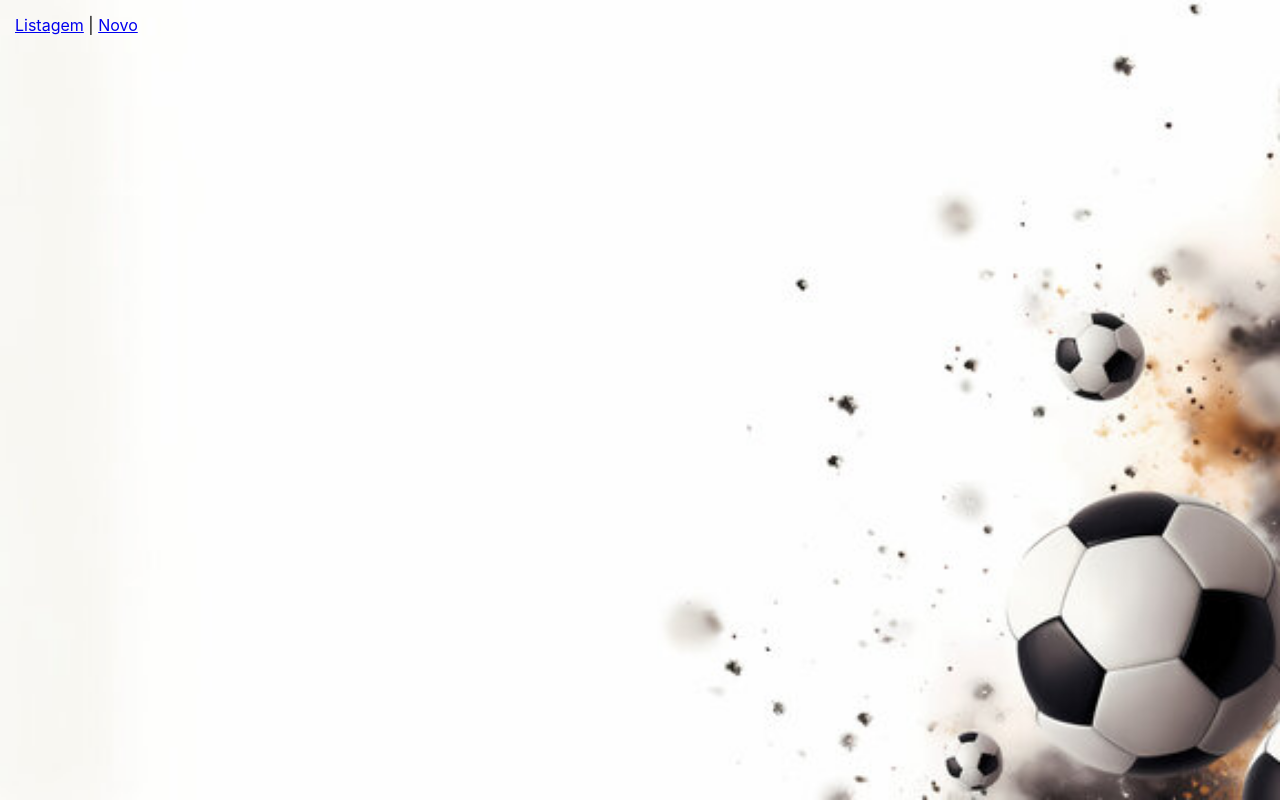
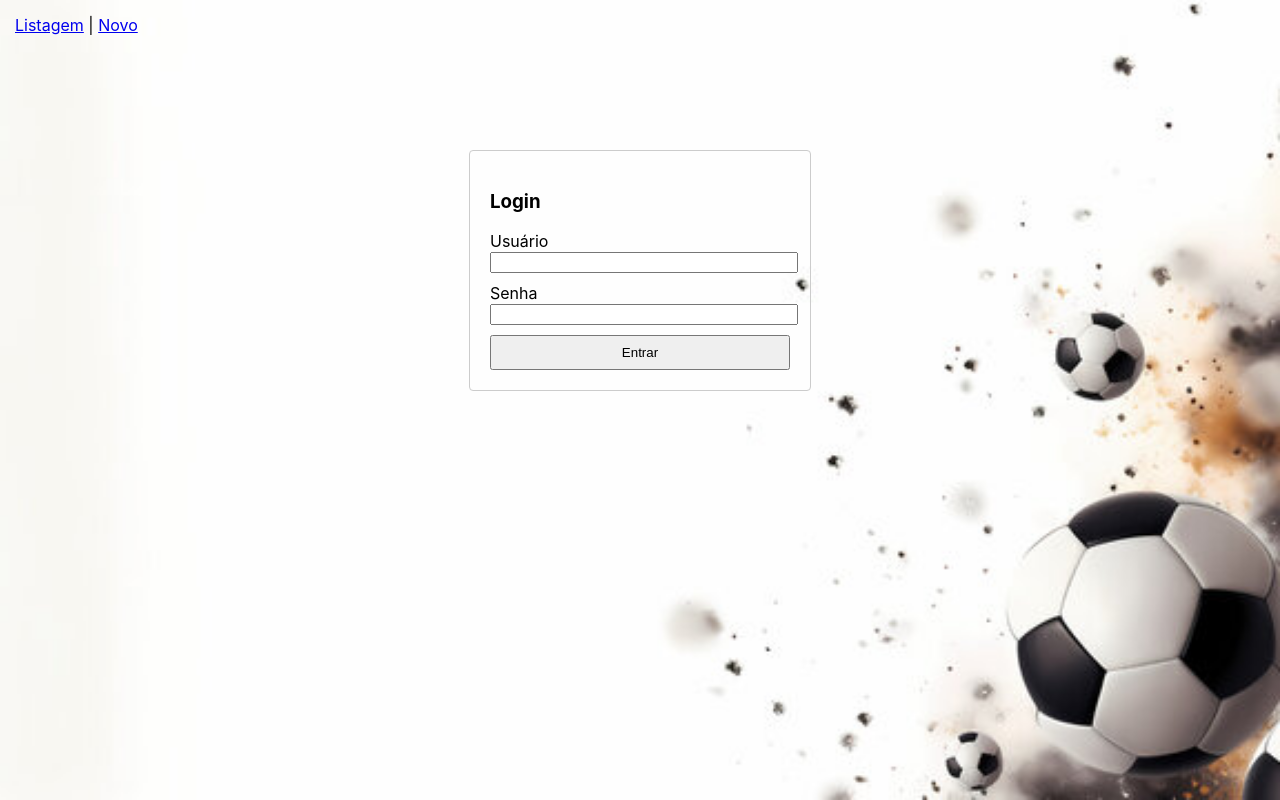
Before and after one commit to robzd/react-project-IR, a React (Create React App) app in the folder OneDrive/Área de Trabalho/interfaces projeto/irprojeto/: page /login in a window 1280 px wide. Before the commit this address had no page. Built offline with nearby package versions, Linux system fonts and the light colour scheme.

Commit message:
login funcionando, token com bug de entrar automatico e falta o logout

```diff
--- a/OneDrive/Área de Trabalho/interfaces projeto/irprojeto/package.json
+++ b/OneDrive/Área de Trabalho/interfaces projeto/irprojeto/package.json
@@ -20,7 +20,7 @@
     "react": "^18.2.0",
     "react-dom": "^18.2.0",
     "react-router-dom": "^6.11.2",
-    "react-scripts": "5.0.1",
+    "react-scripts": "^5.0.1",
     "typescript": "^4.9.5",
     "web-vitals": "^2.1.4"
   },
--- a/OneDrive/Área de Trabalho/interfaces projeto/irprojeto/src/App.tsx
+++ b/OneDrive/Área de Trabalho/interfaces projeto/irprojeto/src/App.tsx
@@ -1,32 +1,11 @@
-import { BrowserRouter, Routes, Route, Link } from "react-router-dom";
-import Listagem from "./pages/Listagem";
-import Detalhe from "./pages/Detalhe";
-import Perfil from "./pages/Perfil";
-import Formulario from "./pages/Formulario";
-import wallp from "./assets/wallp2.jpg";
+import { AuthProvider } from "./provider/authProvider";
+import Routes from "./routes";
 
 function App() {
   return (
-    <BrowserRouter>
-      <div
-        style={{
-          backgroundImage: `url(${wallp})`,
-          minHeight: "100vh",
-          backgroundSize: "cover",
-        }}
-      >
-        <nav style={{ padding: "15px" }}>
-          <Link to="/">Listagem</Link> | <Link to="/novo">Novo</Link>
-        </nav>
-        <Routes>
-          <Route path="/" element={<Listagem />} />
-          <Route path="/novo" element={<Formulario />} />
-          <Route path="/editar/:id" element={<Formulario />} />
-          <Route path="/detalhe/:id" element={<Detalhe />} />
-          <Route path="/perfil/:id" element={<Perfil />} />
-        </Routes>
-      </div>
-    </BrowserRouter>
+    <AuthProvider>
+      <Routes />
+    </AuthProvider>
   );
 }
 
--- /dev/null
+++ b/OneDrive/Área de Trabalho/interfaces projeto/irprojeto/src/pages/Login.tsx
@@ -0,0 +1,99 @@
+// src/routes/Login.tsx
+import React, { useState, FormEvent } from "react";
+import { useNavigate } from "react-router-dom";
+import { useAuth } from "../provider/authProvider";
+import axios from "axios";
+
+const Login: React.FC = () => {
+  const { setToken } = useAuth();
+  const navigate = useNavigate();
+
+  const [username, setUsername] = useState("");
+  const [password, setPassword] = useState("");
+  const [error, setError] = useState<string | null>(null);
+  const [loading, setLoading] = useState(false);
+
+  const handleSubmit = async (e: FormEvent) => {
+    e.preventDefault();
+    setError(null);
+    setLoading(true);
+
+    try {
+      const resp = await axios.get("/users", {
+        baseURL: "http://localhost:3001",
+        params: { username, password },
+      });
+
+      if (resp.data.length === 1) {
+        // Encontrou usuário
+        // Você poderia usar um JWT vindo do servidor, mas aqui
+        // geramos um token dummy:
+        const token = `token-${username}-${Date.now()}`;
+        setToken(token);
+        navigate("/", { replace: true });
+      } else {
+        setError("Usuário ou senha inválidos");
+      }
+    } catch (err) {
+      console.error(err);
+      setError("Erro ao conectar ao servidor");
+    } finally {
+      setLoading(false);
+    }
+  };
+
+  return (
+    <form
+      onSubmit={handleSubmit}
+      style={{
+        maxWidth: 300,
+        margin: "100px auto",
+        padding: 20,
+        border: "1px solid #ccc",
+        borderRadius: 4,
+      }}
+    >
+      <h3>Login</h3>
+
+      <div style={{ marginBottom: 10 }}>
+        <label>
+          Usuário<br />
+          <input
+            type="text"
+            value={username}
+            onChange={(e) => setUsername(e.target.value)}
+            required
+            style={{ width: "100%" }}
+          />
+        </label>
+      </div>
+
+      <div style={{ marginBottom: 10 }}>
+        <label>
+          Senha<br />
+          <input
+            type="password"
+            value={password}
+            onChange={(e) => setPassword(e.target.value)}
+            required
+            style={{ width: "100%" }}
+          />
+        </label>
+      </div>
+
+      {error && (
+        <div style={{ color: "red", marginBottom: 10 }}>{error}</div>
+      )}
+
+      <button
+        type="submit"
+        disabled={loading}
+        style={{ width: "100%", padding: "8px 0" }}
+      >
+        {loading ? "Entrando..." : "Entrar"}
+      </button>
+    </form>
+  );
+};
+
+export default Login;
--- /dev/null
+++ b/OneDrive/Área de Trabalho/interfaces projeto/irprojeto/src/provider/authProvider.ts
@@ -0,0 +1,49 @@
+import axios from "axios";
+import { createContext, createElement, ReactNode, useContext, useEffect, useMemo, useState } from "react";
+
+interface AuthContextType {
+  token: string | null;
+  setToken: (token: string | null) => void;
+}
+
+const AuthContext = createContext <AuthContextType>({ token: null, setToken: () => {} });
+
+interface AuthProviderProps {
+  children: ReactNode;
+}
+
+
+export const AuthProvider = ({ children }: AuthProviderProps) => {
+  const [token, setToken_] = useState<string | null>(
+    localStorage.getItem("token interfaces")
+  );
+
+  const setToken = (newToken: string | null) => {
+    setToken_(newToken);
+  };
+
+  useEffect(() => {
+    if (token) {
+      axios.defaults.headers.common["Authorization"] = `Bearer ${token}`;
+      localStorage.setItem("token interfaces", token);
+    } else {
+      delete axios.defaults.headers.common["Authorization"];
+      localStorage.removeItem("token interfaces");
+    }
+  }, [token]);
+
+  const contextValue = useMemo(
+    () => ({ token, setToken }),
+    [token]
+  );
+
+  return createElement(
+    AuthContext.Provider,
+    { value: contextValue },
+    children
+  );
+};
+
+export const useAuth = (): AuthContextType => {
+  return useContext(AuthContext);
+};
--- /dev/null
+++ b/OneDrive/Área de Trabalho/interfaces projeto/irprojeto/src/routes/ProtectedRoute.tsx
@@ -0,0 +1,14 @@
+import { Navigate, Outlet } from "react-router-dom";
+import { useAuth } from "../provider/authProvider";
+
+export const ProtectedRoute = () => {
+  const { token } = useAuth();
+
+  if (!token) {
+    // If not authenticated, redirect to the login page
+    return <Navigate to="/login" />;
+  }
+
+  // If authenticated, render the child routes
+  return <Outlet />;
+};
--- /dev/null
+++ b/OneDrive/Área de Trabalho/interfaces projeto/irprojeto/src/routes/index.tsx
@@ -0,0 +1,81 @@
+// src/routes/index.tsx
+import React from "react";
+import {
+  RouterProvider,
+  createBrowserRouter,
+  Outlet,
+  Navigate,
+} from "react-router-dom";
+import { useAuth } from "../provider/authProvider";
+import { ProtectedRoute } from "./ProtectedRoute";
+
+import Listagem from "../pages/Listagem";
+import Detalhe from "../pages/Detalhe";
+import Perfil from "../pages/Perfil";
+import Formulario from "../pages/Formulario";
+import Login from "../pages/Login";
+import wallp from "../assets/wallp2.jpg";
+
+const Layout: React.FC = () => (
+  <div
+    style={{
+      backgroundImage: `url(${wallp})`,
+      minHeight: "100vh",
+      backgroundSize: "cover",
+    }}
+  >
+    <nav style={{ padding: "15px" }}>
+      <a href="/">Listagem</a> | <a href="/novo">Novo</a>
+    </nav>
+    <Outlet />
+  </div>
+);
+
+const Routes: React.FC = () => {
+  const { token } = useAuth();
+
+  // Rotas públicas
+  const routesForPublic  = [
+    { path: "/detalhe/:id", element: <Detalhe /> },
+    { path: "/perfil/:id",  element: <Perfil /> },
+  ];
+
+  // Rotas só para NÃO autenticados
+  const routesForNotAuthenticatedOnly = [
+    { path: "/login", element: <Login /> },
+  ];
+
+  // Rotas só para autenticados
+  const routesForAuthenticatedOnly = [
+    {
+      path: "/",
+      element: <ProtectedRoute />, // checa token e devolve <Outlet/>
+      children: [
+        { index: true,               element: <Listagem /> },      // “/”
+        { path: "novo",              element: <Formulario /> },    // “/novo”
+        { path: "editar/:id",        element: <Formulario /> },    // “/editar/:id”
+      ],
+    },
+  ];
+
+  const router = createBrowserRouter([
+    {
+      element: <Layout />,
+      children: [
+        ...routesForPublic,
+        ...(!token ? routesForNotAuthenticatedOnly : []),
+        ...( token ? routesForAuthenticatedOnly : []),
+        {
+          path: "*",
+          element: token
+            ? <Navigate to="/"    replace />
+            : <Navigate to="/login" replace />,
+        },
+      ],
+    },
+  ]);
+
+  return <RouterProvider router={router} />;
+};
+
+export default Routes;
```
Also changed, not shown: OneDrive/Área de Trabalho/interfaces projeto/irprojeto/src/pages/Logout.tsx (added, +24 -0 lines), OneDrive/Área de Trabalho/interfaces projeto/irprojeto/db.json, 1 other file (tests, documents, lock files or other folders).
